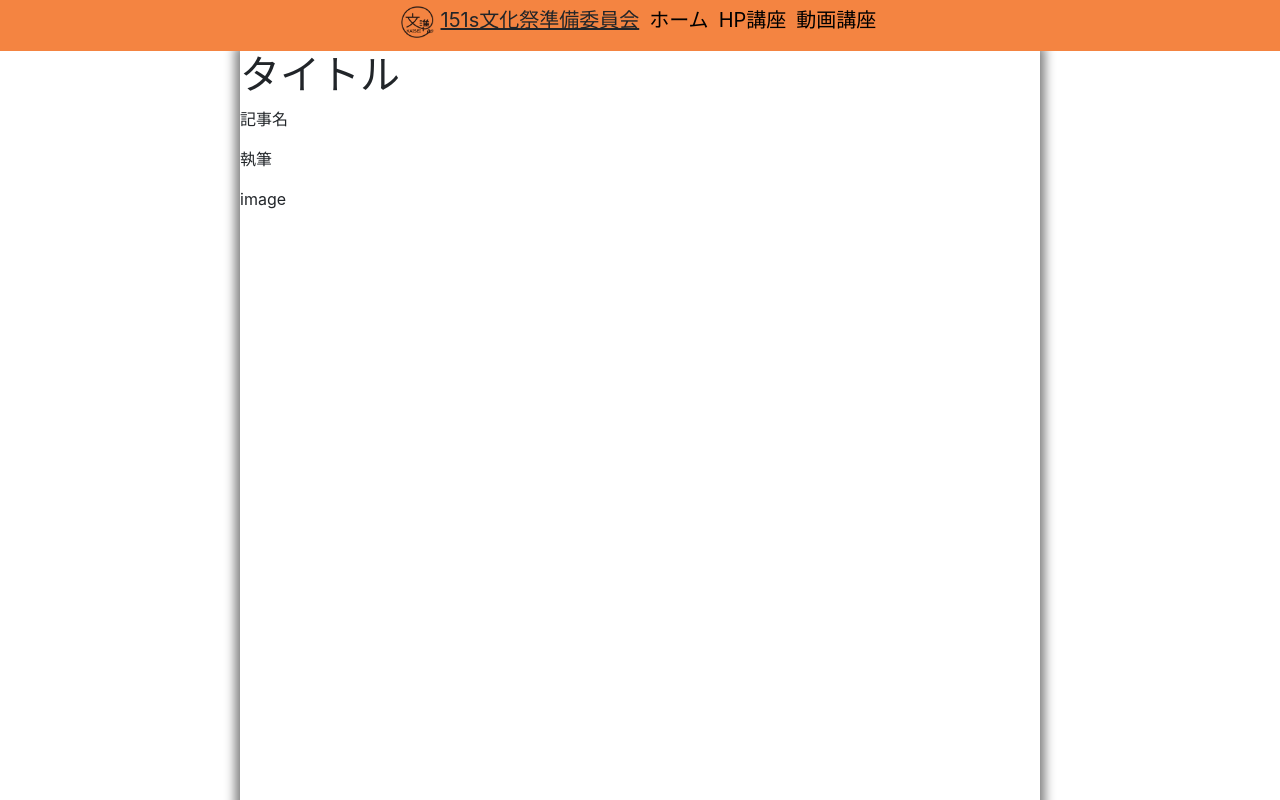
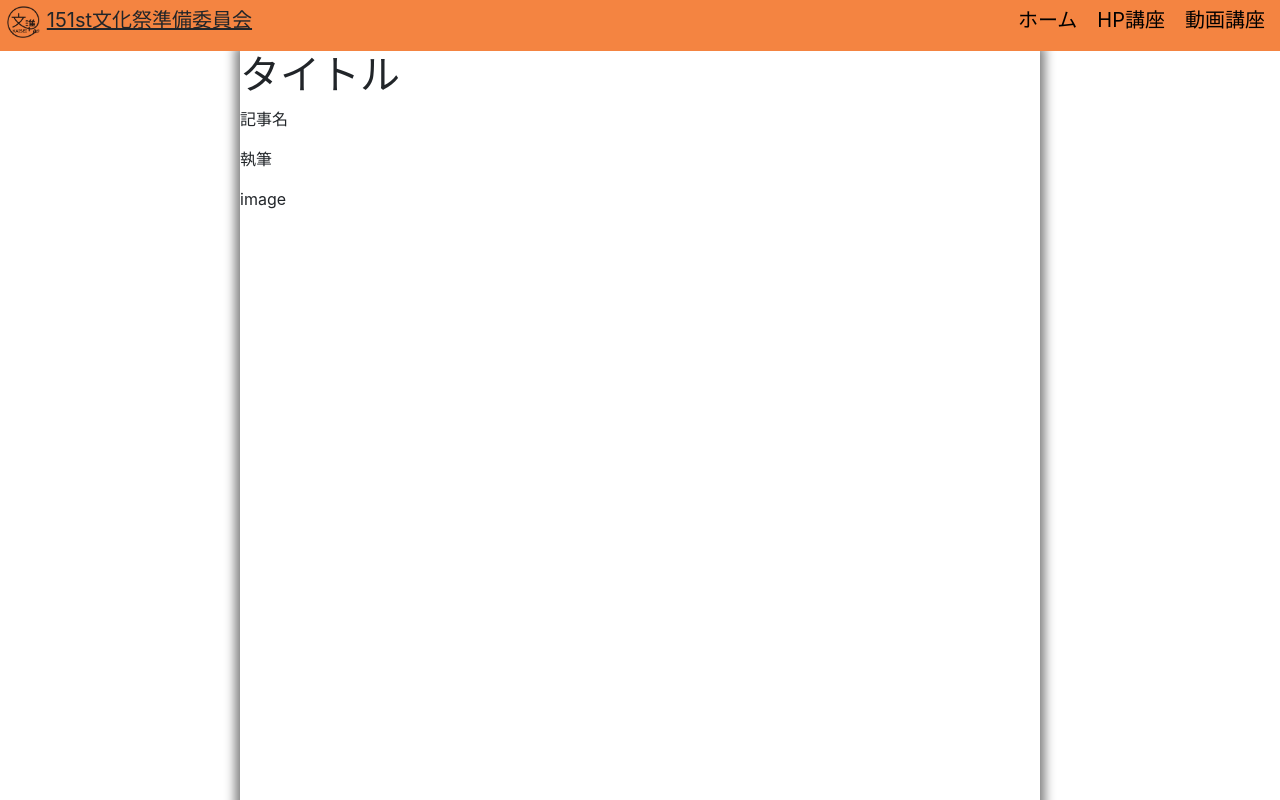
Before and after one commit to tsym77yoshi/151st_kaiseifes_bunjun, a Nuxt app: page / in a window 1280 px wide. Shown: the top 800 px of the page. Built offline with nearby package versions, Linux system fonts and the light colour scheme.

Commit message:
[change]navbarDesign
navbarのデザインを変更しました

```diff
--- a/components/Navbar.vue
+++ b/components/Navbar.vue
@@ -1,20 +1,19 @@
 <template>
   <div class="nav_back">
-    <div style="text-align:center">
-      <img src="~assets/icon.png" alt="文準アイコン" style="height:35px;margin:0px">
-      <p class="nav_title"><u>151s文化祭準備委員会</u></p>
-      <div class="nav_links">
-        <a href="https://151st-kaiseifes-bunjun.vercel.app/"><p>ホーム</p></a>
-        <a href="https://151st-kaiseifes-bunjun.vercel.app/"><p>HP講座</p></a>
-        <a href="https://151st-kaiseifes-bunjun.vercel.app/"><p>動画講座</p></a>
-      </div>
-    </div>
+    <img src="~assets/icon.png" alt="文準アイコン" style="height:35px;margin:0px">
+    <p class="nav_title"><u>151st文化祭準備委員会</u></p>
+    <span class="nav_links" style="float:right;">
+      <nuxt-link to="/"><p>ホーム</p></nuxt-link>
+      <nuxt-link to="/hp/hp_index"><p>HP講座</p></nuxt-link>
+      <nuxt-link to="/#movie"><p>動画講座</p></nuxt-link>
+    </span>
   </div>
 </template>
 
 <style>
 .nav_back{
   position:relative;
+  padding:0 5px 0;
   width:100%;
   background-color:#F48441;
   z-index:10;
@@ -28,16 +27,22 @@
   padding:5px;
   max-width:600px;
 }
-.nav_links{
+.nav_links p{
   display: inline-block;
-}
-.nav_links p{
-  display:inline-block;
 }
 .nav_links a{
   color:black;
+  padding:0 5px;
 }
 .nav_links a:hover{
   color: #505050;;
 }
+@media screen and (max-width: 639px) {
+  .nav_title {
+    display:none;
+  }
+  .nav_links{
+    margin-left: auto;
+  }
+}
 </style>
```
